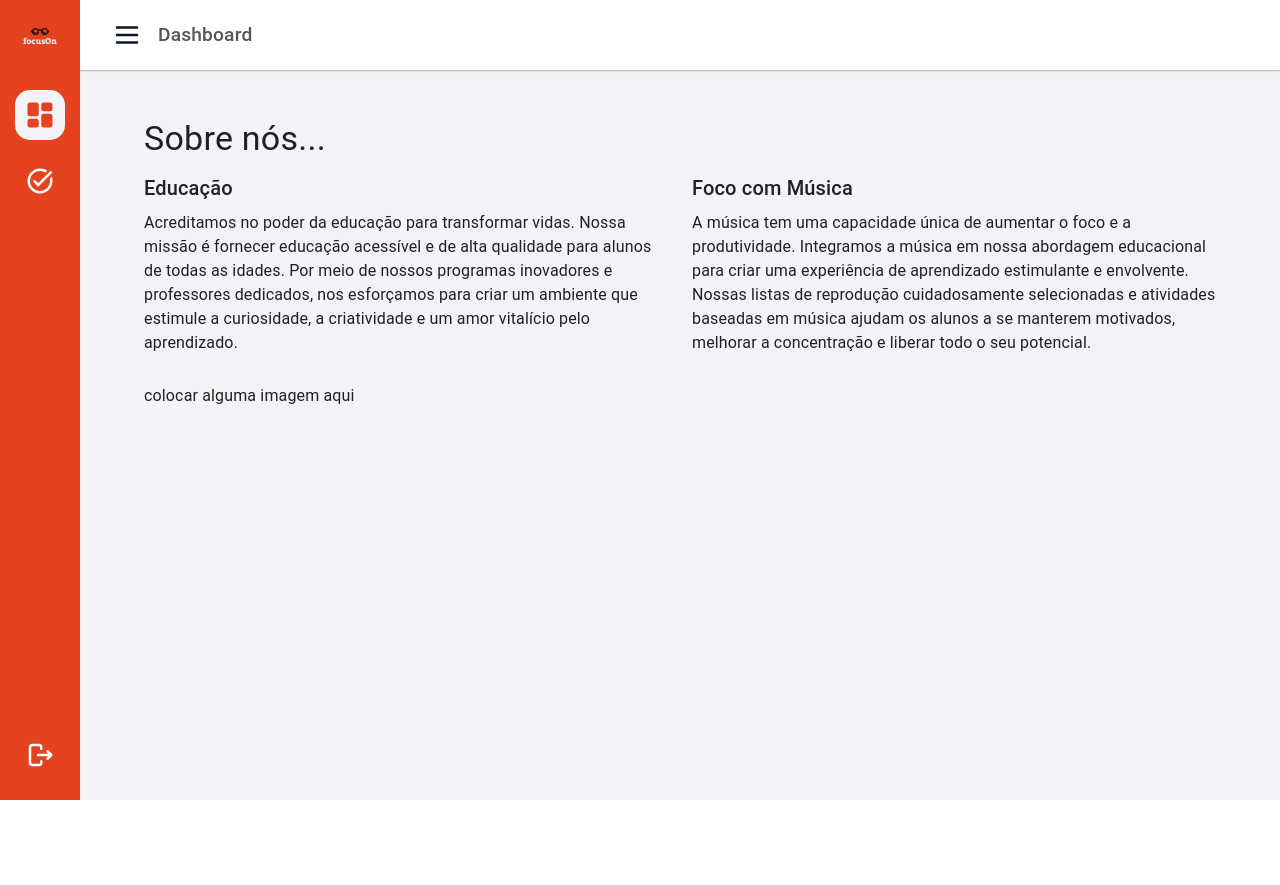
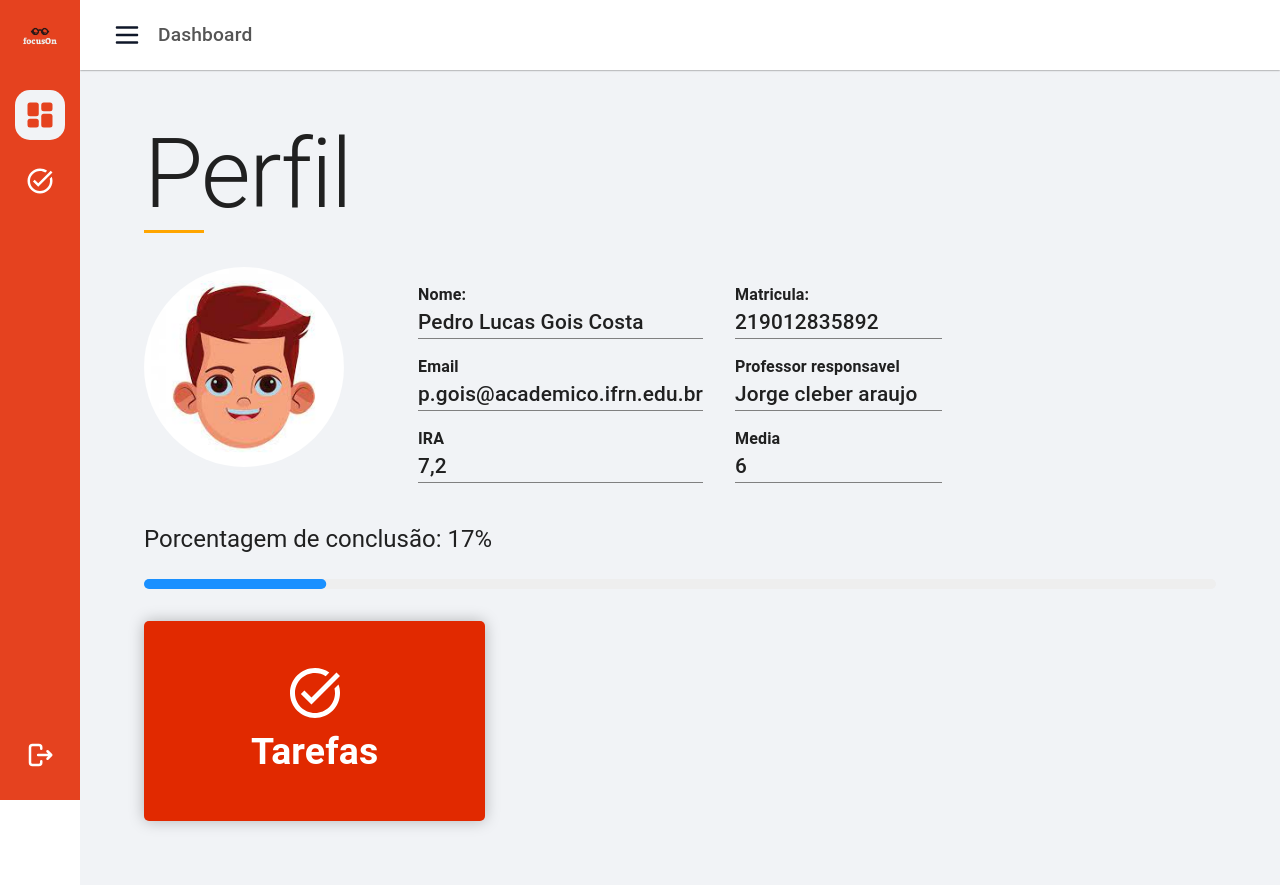
Before and after one commit to vicdant1/focuson, a Next.js app: page / in a window 1280 px wide. Before the commit the page ends 800 px from the top, so only its background shows below. Built offline with nearby package versions, Linux system fonts and the light colour scheme.

Commit message:
perfil finalizado

```diff
--- a/src/app/(plataforma)/page.tsx
+++ b/src/app/(plataforma)/page.tsx
@@ -1,45 +1,89 @@
 "use client";
+import Image from "next/image";
 import styles from "./page.module.scss";
 
 import { Box, Grid, Typography } from "@mui/material";
+
+import LinearProgress, {
+  linearProgressClasses,
+} from "@mui/material/LinearProgress";
+import { styled } from "@mui/material/styles";
+import TaskAltIcon from "@mui/icons-material/TaskAlt";
+
+const BorderLinearProgress = styled(LinearProgress)(({ theme }) => ({
+  height: 10,
+  borderRadius: 5,
+  [`&.${linearProgressClasses.colorPrimary}`]: {
+    backgroundColor:
+      theme.palette.grey[theme.palette.mode === "light" ? 200 : 800],
+  },
+  [`& .${linearProgressClasses.bar}`]: {
+    borderRadius: 5,
+    backgroundColor: theme.palette.mode === "light" ? "#1a90ff" : "#308fe8",
+  },
+}));
 
 const Home = () => {
   return (
     <Box mt={2} px={4}>
       <div className={styles.root}>
-        <Typography variant="h4" gutterBottom>
-          Sobre nós...
+        <Typography variant="h1" gutterBottom className="title">
+          Perfil
         </Typography>
         <Grid container spacing={3}>
-          <Grid item xs={12} sm={6}>
-            <Typography variant="h6" gutterBottom>
-              Educação
-            </Typography>
-            <Typography variant="body1" gutterBottom>
-              Acreditamos no poder da educação para transformar vidas. Nossa
-              missão é fornecer educação acessível e de alta qualidade para
-              alunos de todas as idades. Por meio de nossos programas inovadores
-              e professores dedicados, nos esforçamos para criar um ambiente que
-              estimule a curiosidade, a criatividade e um amor vitalício pelo
-              aprendizado.
-            </Typography>
+          <Grid item xs={12} sm={3}>
+            <Image
+              src="/imgs/profile.jpg"
+              alt=""
+              height={200}
+              width={200}
+              className="imgPefil"
+            />
           </Grid>
-          <Grid item xs={12} sm={6}>
-            <Typography variant="h6" gutterBottom>
-              Foco com Música
-            </Typography>
-            <Typography variant="body1" gutterBottom>
-              A música tem uma capacidade única de aumentar o foco e a
-              produtividade. Integramos a música em nossa abordagem educacional
-              para criar uma experiência de aprendizado estimulante e
-              envolvente. Nossas listas de reprodução cuidadosamente
-              selecionadas e atividades baseadas em música ajudam os alunos a se
-              manterem motivados, melhorar a concentração e liberar todo o seu
-              potencial.
-            </Typography>
+          <Grid item xs={12} sm={6} className="testt">
+            <ul>
+              <li>
+                <span>Nome:</span>
+                <h2>Pedro Lucas Gois Costa</h2>
+              </li>
+              <li>
+                <span>Email</span>
+                <h2>p.gois@academico.ifrn.edu.br</h2>
+              </li>
+              <li>
+                <span>IRA</span>
+                <h2>7,2</h2>
+              </li>
+            </ul>
+            <ul>
+              <li>
+                <span>Matricula:</span>
+                <h2>219012835892</h2>
+              </li>
+              <li>
+                <span>Professor responsavel</span>
+                <h2>Jorge cleber araujo</h2>
+              </li>
+              <li>
+                <span>Media</span>
+                <h2>6</h2>
+              </li>
+            </ul>
           </Grid>
           <Grid item xs={12}>
-            colocar alguma imagem aqui
+            <Typography variant="h5">Porcentagem de conclusão: 17% </Typography>
+            <br />
+            <BorderLinearProgress variant="determinate" value={17} />
+          </Grid>
+        </Grid>
+        <Grid container spacing={3} className="cards">
+          <Grid item xs={12} sm={4}>
+            <a href="/tarefas">
+              <div className="card">
+                <TaskAltIcon />
+                <h3>Tarefas</h3>
+              </div>
+            </a>
           </Grid>
         </Grid>
       </div>
--- a/src/app/globals.scss
+++ b/src/app/globals.scss
@@ -82,3 +82,70 @@ span.MuiStepLabel-iconContainer.Mui-active.MuiStepLabel-alternativeLabel.css-vnk
   height: 50px;
 
 }
+
+.imgPefil{
+  border-radius: 50%;
+}
+
+.title{
+  margin-bottom: 2rem;
+  position: relative;
+  font-weight: bold;
+  font-size: 40px;
+
+  &::after{
+    display: block;
+    content: '';
+    height: 3px;
+    width: 60px;
+    background-color: orange;
+  }
+}
+
+.testt{
+  display: flex;
+  gap: 2rem;
+
+  ul{
+    flex: 1;
+    list-style: none;
+    padding: 0;
+
+    li{
+      border-bottom: 1px solid gray;
+      margin: 1rem auto;
+      span{
+        font-size: 1rem;
+        font-weight: bold;
+      }
+      h2{
+        font-size: 1.3rem;
+        font-weight: 500;
+      }
+    }
+  }
+}
+
+
+.cards{
+  padding: 2rem 0;
+
+  .card{
+    background: #e12900;
+    border-radius: 5px;
+    display: flex;
+    flex: 1;
+    align-items: center;
+    justify-content: center;
+    color: #fff;
+    font-size: 2rem;
+    height: 200px;
+    box-shadow: 0 0 15px #00000042;
+    flex-direction: column;
+
+    svg{
+      width: 60px;
+      height: 60px;
+    }
+  }
+}
```
Also changed, not shown: public/imgs/profile.jpg (added).
